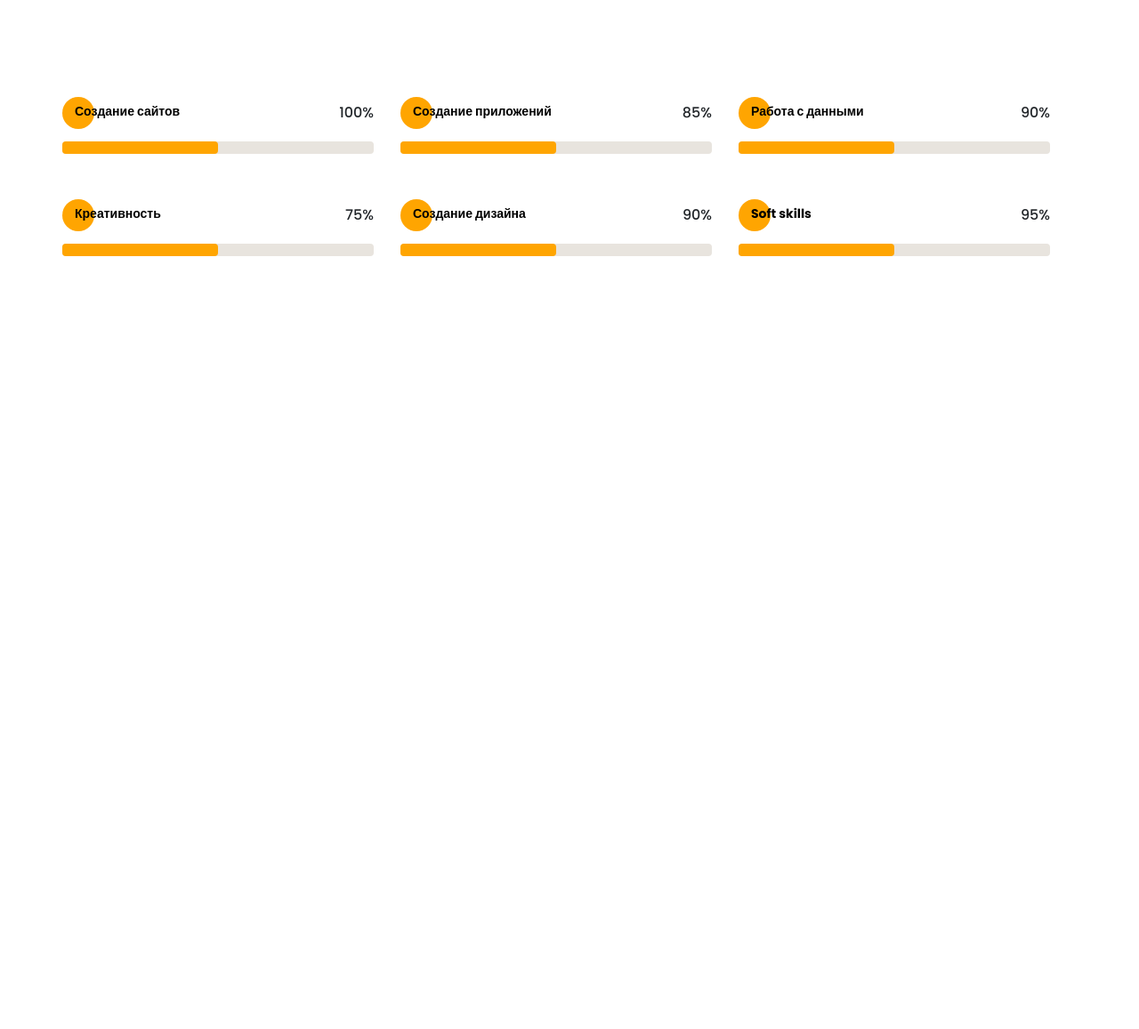
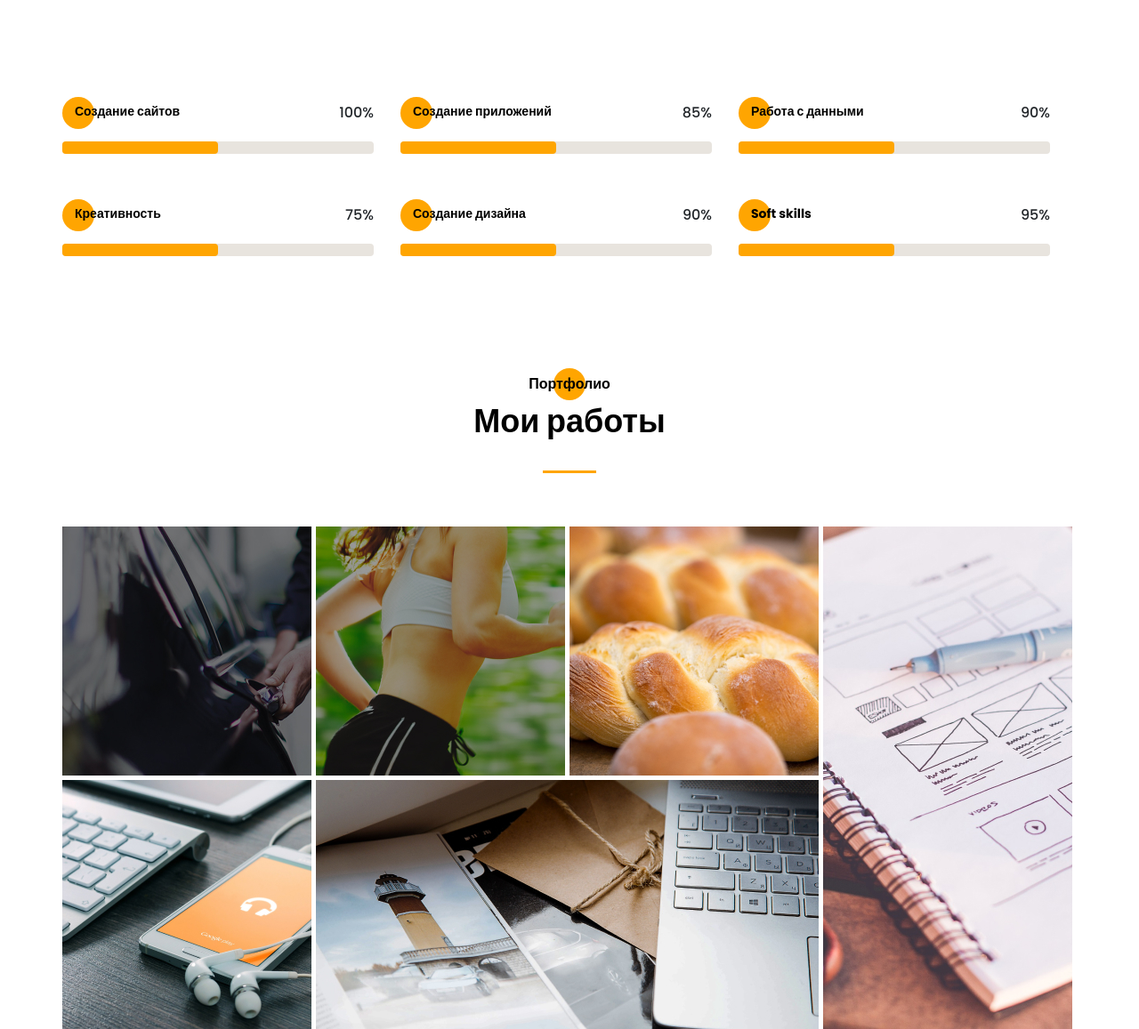
Before and after one commit to Swarle/Portfolio_Practise_Project, a plain HTML site: page src/index.html in a window 1280 px wide. Shown: the part 2932-4089 px from the top of the page at 89% size. Before the commit the page ends 3232 px from the top, so only its background shows below. Drawn offline with nearby package versions, Linux system fonts and the light colour scheme; files that its build step writes are made by us from their sources; files whose address does not match are found by name.

Commit message:
Added portfolio section

```diff
--- a/src/index.html
+++ b/src/index.html
@@ -181,8 +181,8 @@
     </section>
     <section class="resume">
         <div class="container">
-            <h2 class="title title_fz16 resume__title">Опыт</h2>
-            <div class="title resume__subtitle">Чем я буду полезна</div>
+            <h2 class="title title_fz16 title__section-title">Опыт</h2>
+            <div class="title title__section-subtitle">Чем я буду полезна</div>
             <div class="devider"></div>
             <div class="resume__wrapper">
                 <div class="resume__column">
@@ -280,8 +280,8 @@
     </section>
     <section class="skills">
         <div class="container">
-            <div class="title title_fz16 skills__title">Навыки</div>
-            <div class="title skills__subtitle">Что я использую в работе</div>
+            <div class="title title_fz16 title__section-title">Навыки</div>
+            <div class="title title__section-subtitle">Что я использую в работе</div>
             <div class="devider"></div>
             <div class="skills__wrapper">
                 <div class="skills__item">
@@ -385,6 +385,21 @@
             </div>
         </div>
     </section>
+    <section class="portfolio">
+        <div class="container">
+            <div class="title title_fz16 title__section-title">Портфолио</div>
+            <div class="title title__section-subtitle">Мои работы</div>
+            <div class="devider"></div>
+            <div class="portfolio__wrapper">
+                <a href="#" class="portfolio__item"><img src="img/works/uber.jpg" alt=""></a>
+                <a href="#" class="portfolio__item"><img src="img/works/pulse.jpg" alt=""></a>
+                <a href="#" class="portfolio__item"><img src="img/works/bread.jpg" alt=""></a>
+                <a href="#" class="portfolio__item"><img src="img/works/plans.jpg" alt=""></a>
+                <a href="#" class="portfolio__item"><img src="img/works/ipad.jpg" alt=""></a>
+                <a href="#" class="portfolio__item"><img src="img/works/mac.jpg" alt=""></a>
+            </div>
+        </div>
+    </section>
 
     <script src="js/script.js"></script>
 </body>
--- /dev/null
+++ b/src/sass/blocks/_portfolio.scss
@@ -0,0 +1,28 @@
+.portfolio{
+    margin-top: 120px;
+    &__wrapper{
+        margin-top: 60px;
+        display: grid;
+        grid-template: repeat(2, 280px) / repeat(4, 280px);
+        grid-auto-rows: 280px;
+        gap: 5px;
+    }
+    &__item{
+
+        img {
+            width: 100%;
+            transition: 0.3s all;
+            &:hover{
+                transform: scale(1.02);
+            }
+        }
+        &:nth-child(4){
+            grid-row: 1 / 3;
+            grid-column: 4 / 5;
+        }
+        &:nth-child(6){
+            grid-row: 2 / 3;
+            grid-column: 2 / 4;
+        }
+    }
+}
--- a/src/sass/blocks/_skills.scss
+++ b/src/sass/blocks/_skills.scss
@@ -1,16 +1,5 @@
 .skills{
-    &__title{
-        text-align: center;
-        position: relative;
-        @include before_circle;
-        &:before{
-            left: 50%;
-            transform: translateX(-50%);
-        }
-    }
-    &__subtitle{
-        text-align: center;
-    }
+
     &__wrapper{
         padding: 0 10px;
         margin-top: 60px;
--- a/src/sass/blocks/_title.scss
+++ b/src/sass/blocks/_title.scss
@@ -14,4 +14,16 @@
     &_fz48{
         font-size: 48px;
     }
+    &__section-title{
+        text-align: center;
+        position: relative;
+        @include before_circle;
+        &:before{
+            left: 50%;
+            transform: translateX(-50%);
+        }
+    }
+    &__section-subtitle{
+        text-align: center;
+    }
 }
--- a/src/sass/style.scss
+++ b/src/sass/style.scss
@@ -23,4 +23,5 @@
 @import 'blocks/about';
 @import 'blocks/devider';
 @import 'blocks/resume';
-@import 'blocks/skills'
+@import 'blocks/skills';
+@import 'blocks/portfolio';
```
Also changed, not shown: dist/index.html (+1 -1 lines), dist/css/style.min.css, dist/img/works/mac.jpg (added), src/img/works/mac.jpg (added).
